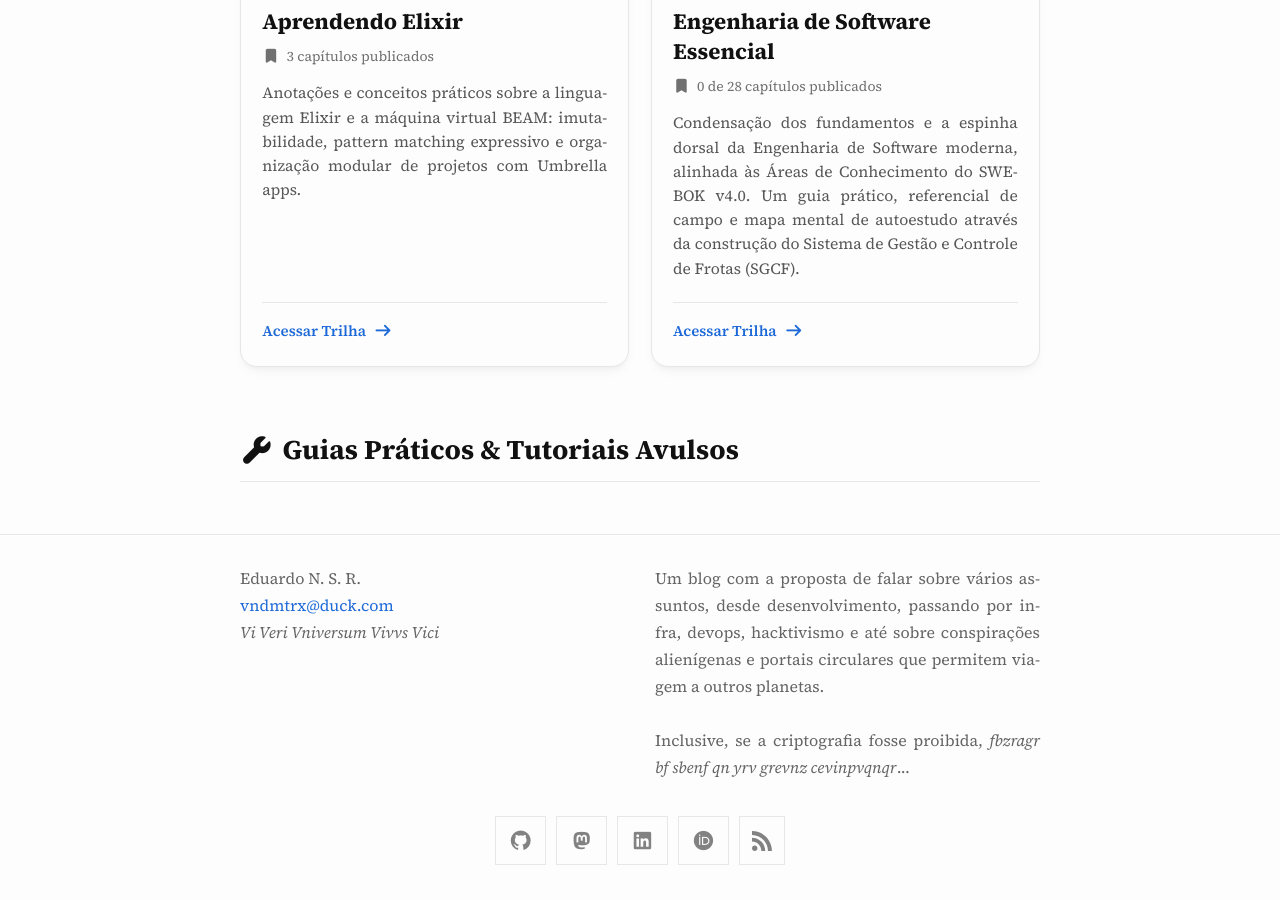
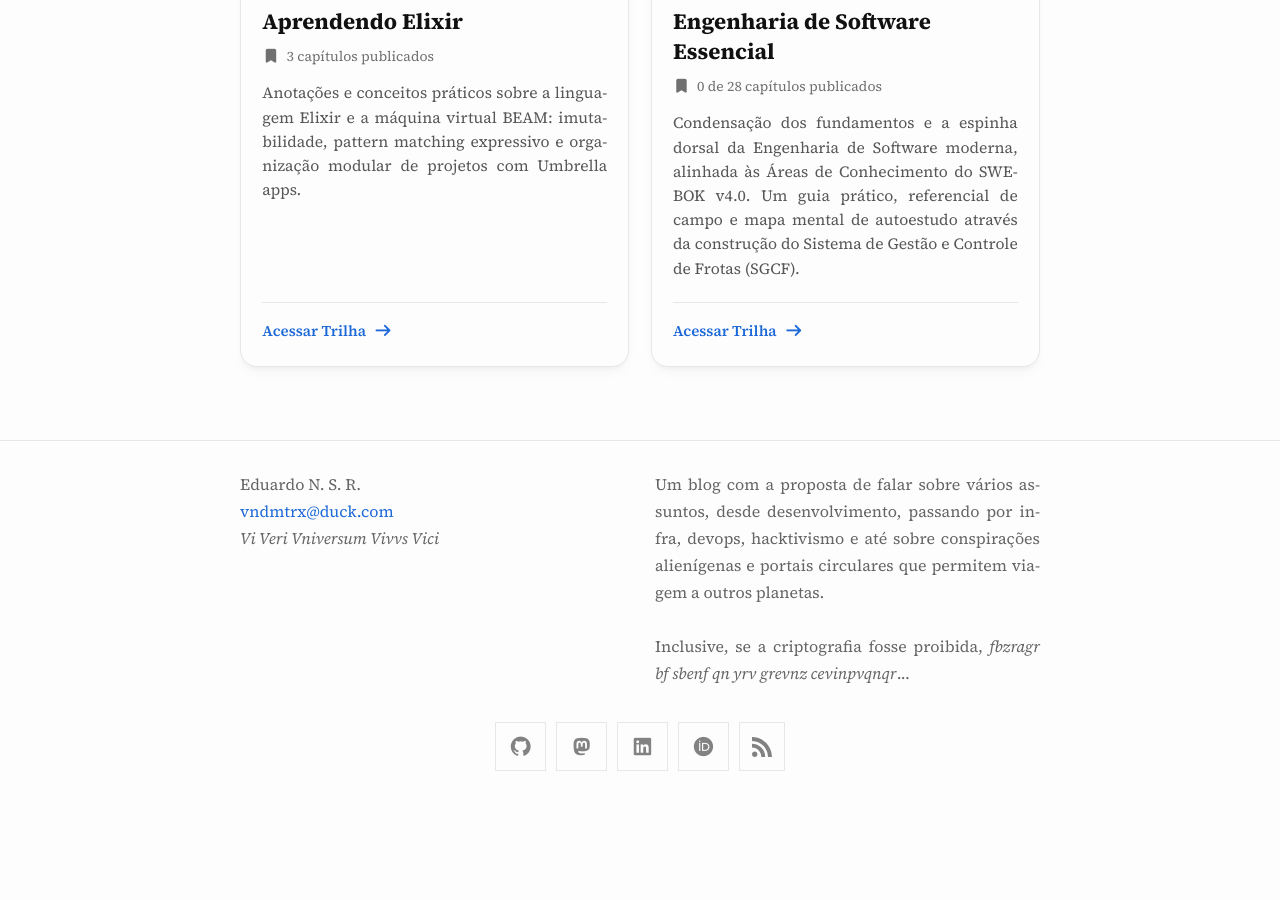
Before and after one commit to vndmtrx/vndmtrx.github.io, a Jekyll site: the page built from tutoriais.html, in a window 1280 px wide and 900 px high, scrolled down 1244 px. Built offline with Jekyll 4.4.1, drawn with Linux system fonts in a browser that asks for light colours; nearby versions of some CDN libraries; after the commit the page ends 2050 px from its top, so only the background shows below that.

Commit message:
refactor: remove secao de tutoriais avulsos e badges de status

```diff
--- a/_layouts/serie.html
+++ b/_layouts/serie.html
@@ -21,11 +21,6 @@ layout: base
         <i class="{{ serie_data.icon | default: 'fas fa-book' }}" aria-hidden="true"></i>
       </div>
       <div class="series-header-meta">
-        {%- if serie_data.status -%}
-        <span class="series-status-badge {% if serie_data.status == 'Concluída' %}status-completed{% else %}status-ongoing{% endif %}">
-          {{ serie_data.status }}
-        </span>
-        {%- endif -%}
         <span class="series-count-badge">
           {{ serie_posts.size }}{% if serie_data.total_planned %} de {{ serie_data.total_planned }}{% endif %} capítulos
         </span>
--- a/tutoriais.html
+++ b/tutoriais.html
@@ -22,9 +22,6 @@ permalink: /tutoriais/
           <div class="series-card-icon">
             <i class="{{ serie.icon | default: 'fas fa-book' }}" aria-hidden="true"></i>
           </div>
-          <span class="series-status-badge {% if serie.status == 'Concluída' %}status-completed{% else %}status-ongoing{% endif %}">
-            {{ serie.status }}
-          </span>
         </div>
 
         <h3 class="series-card-title">
@@ -48,30 +45,3 @@ permalink: /tutoriais/
     {%- endfor -%}
   </div>
 </section>
-
-{%- assign standalone_tutorials = "" -%}
-<section class="standalone-tutorials-section" style="margin-top: 3.5rem;">
-  <h2 class="hub-section-title">
-    <i class="fas fa-wrench" aria-hidden="true"></i> Guias Práticos & Tutoriais Avulsos
-  </h2>
-
-  {%- assign tutorial_posts = site.posts | where: "category", "Tutoriais" | sort: "date" | reverse -%}
-  <ul class="post-list">
-    {%- for post in tutorial_posts -%}
-      {%- unless post.series -%}
-      <li style="margin-bottom: 1.8rem;">
-        <span class="post-meta">{{ post.date | date: date_format }}</span>
-        <h3>
-          <a class="post-link" href="{{ post.url | relative_url }}">{{ post.title | escape }}</a>
-        </h3>
-        {%- if post.subtitle -%}
-        <p class="post-subtitle">{{ post.subtitle | escape }}</p>
-        {%- endif -%}
-        {%- if site.minima.show_excerpts -%}
-        {{ post.excerpt }}
-        {%- endif -%}
-      </li>
-      {%- endunless -%}
-    {%- endfor -%}
-  </ul>
-</section>
```
